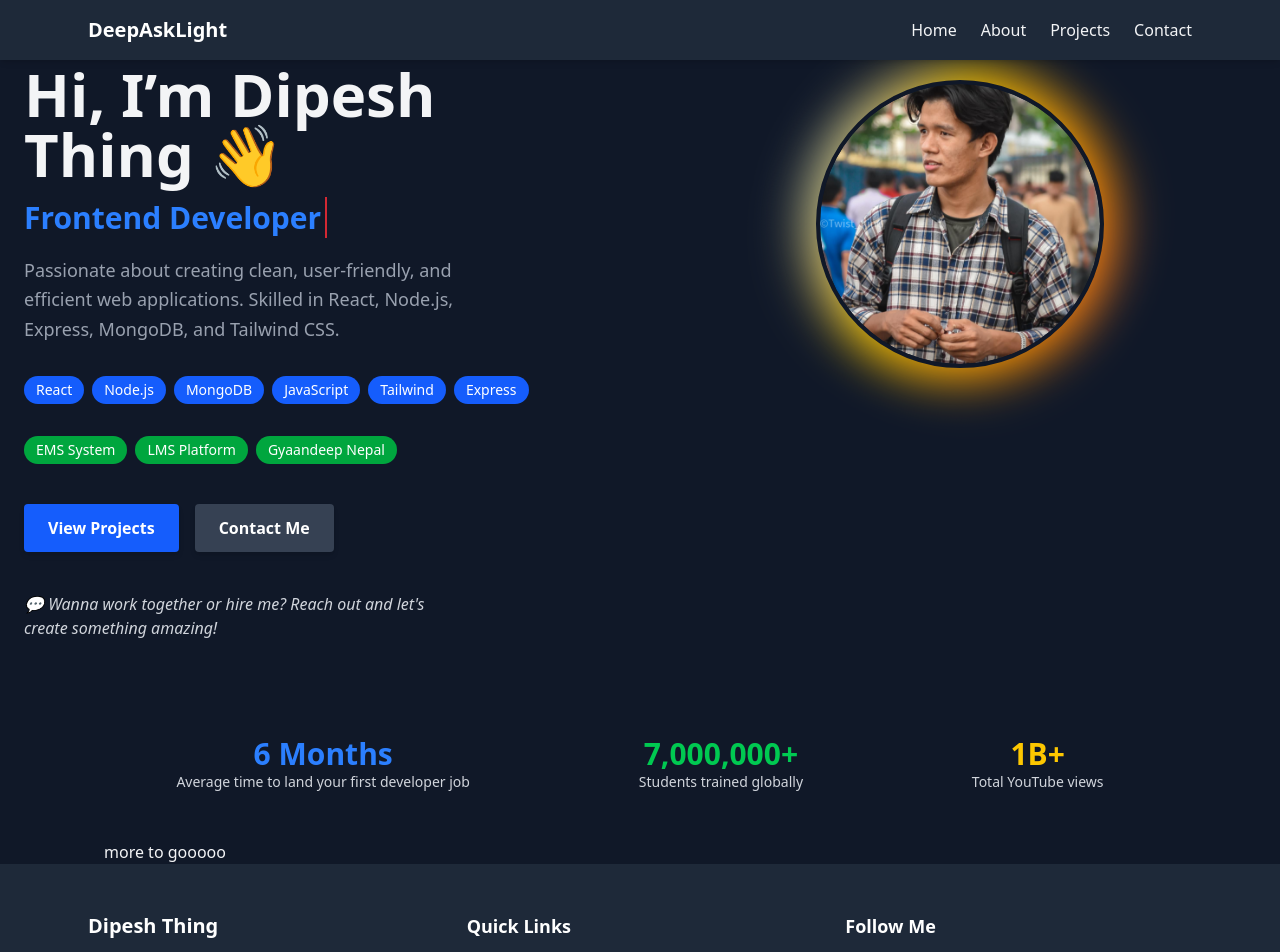
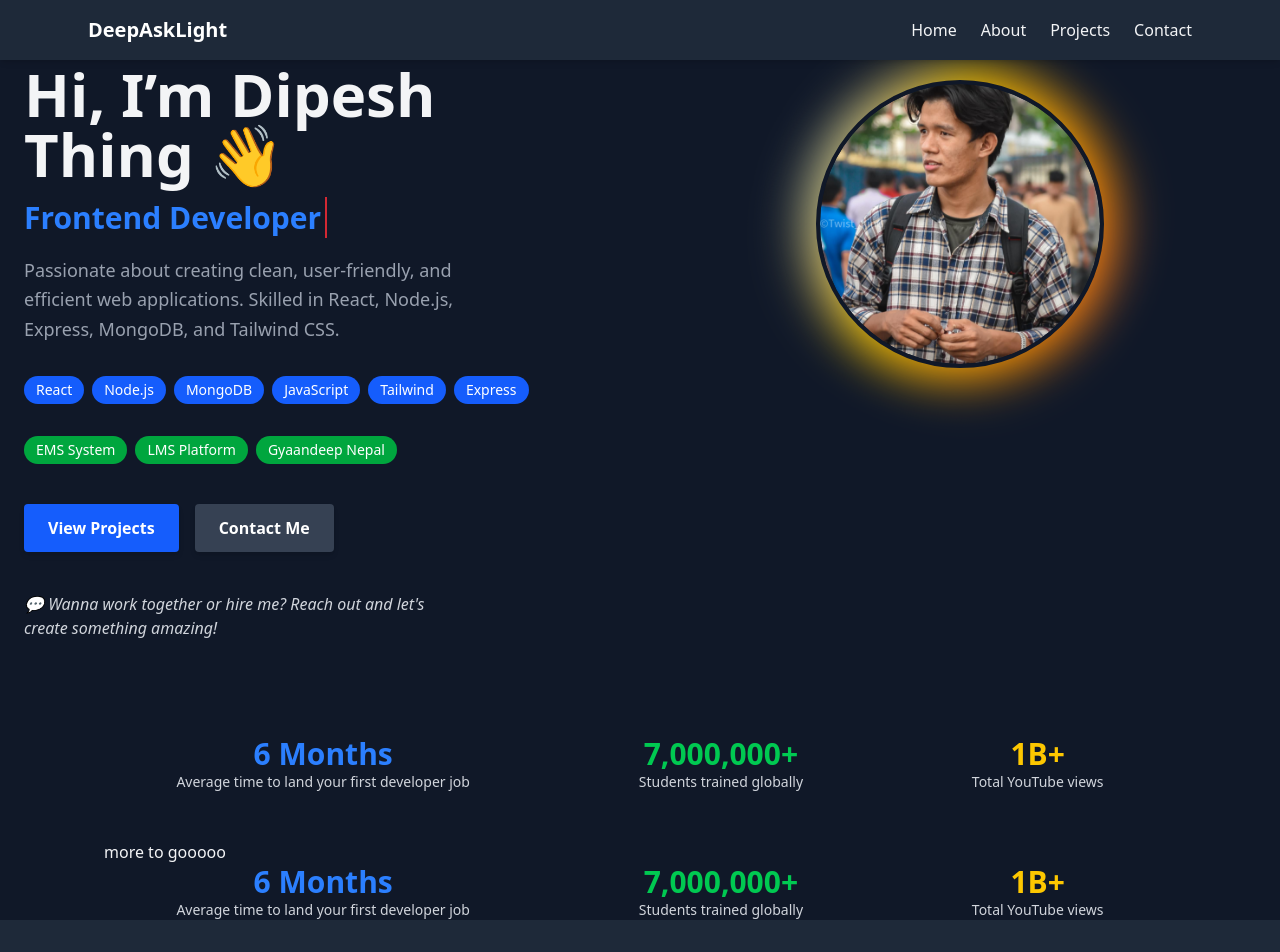
Before and after one commit to Twist-KinG/Personal-Portfolio, a React (Vite) app in the folder client/: page / in a window 1280 px wide. Shown: the top 952 px of the page. Built offline with nearby package versions, Linux system fonts and the light colour scheme.

Commit message:
Update Hero.jsx

```diff
--- a/client/src/pages/Hero.jsx
+++ b/client/src/pages/Hero.jsx
@@ -166,6 +166,23 @@ export default function Hero() {
 
         <div>
           more to gooooo
+
+
+          {/* Achievements */}
+          <div className="flex flex-col md:flex-row justify-around items-center gap-6">
+            <div className="text-center">
+              <h2 className="text-3xl font-bold text-blue-500">6 Months</h2>
+              <p className="text-gray-300 text-sm">Average time to land your first developer job</p>
+            </div>
+            <div className="text-center">
+              <h2 className="text-3xl font-bold text-green-500">7,000,000+</h2>
+              <p className="text-gray-300 text-sm">Students trained globally</p>
+            </div>
+            <div className="text-center">
+              <h2 className="text-3xl font-bold text-yellow-400">1B+</h2>
+              <p className="text-gray-300 text-sm">Total YouTube views</p>
+            </div>
+          </div>
         </div>
 
 
```
